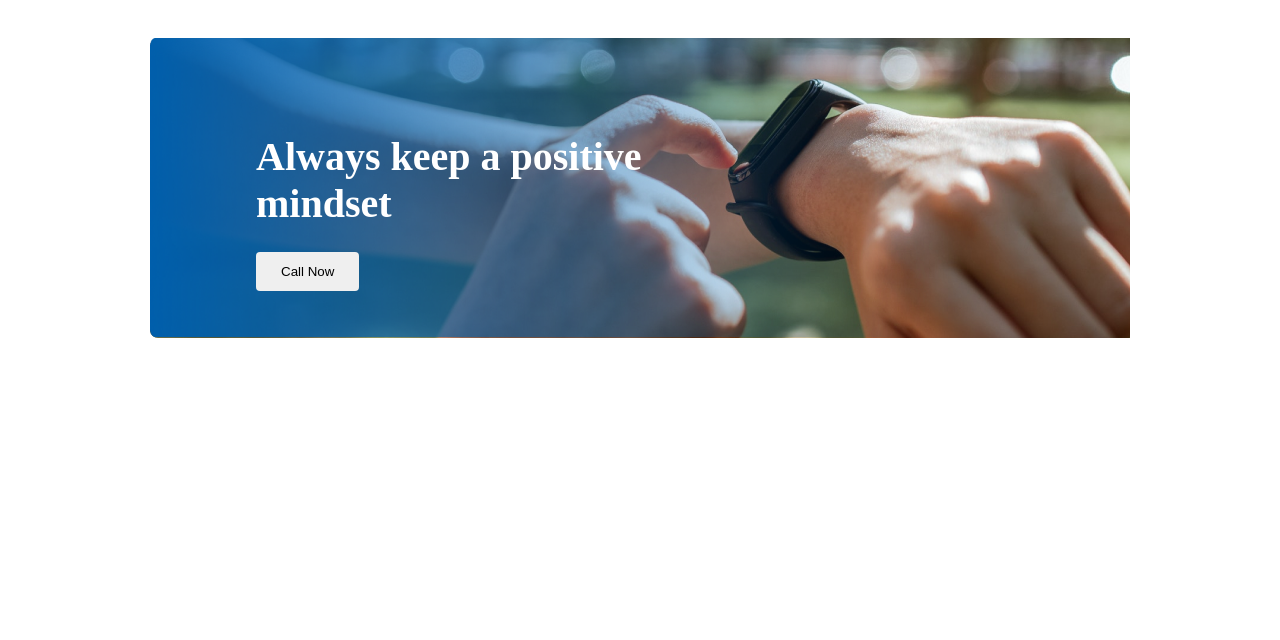
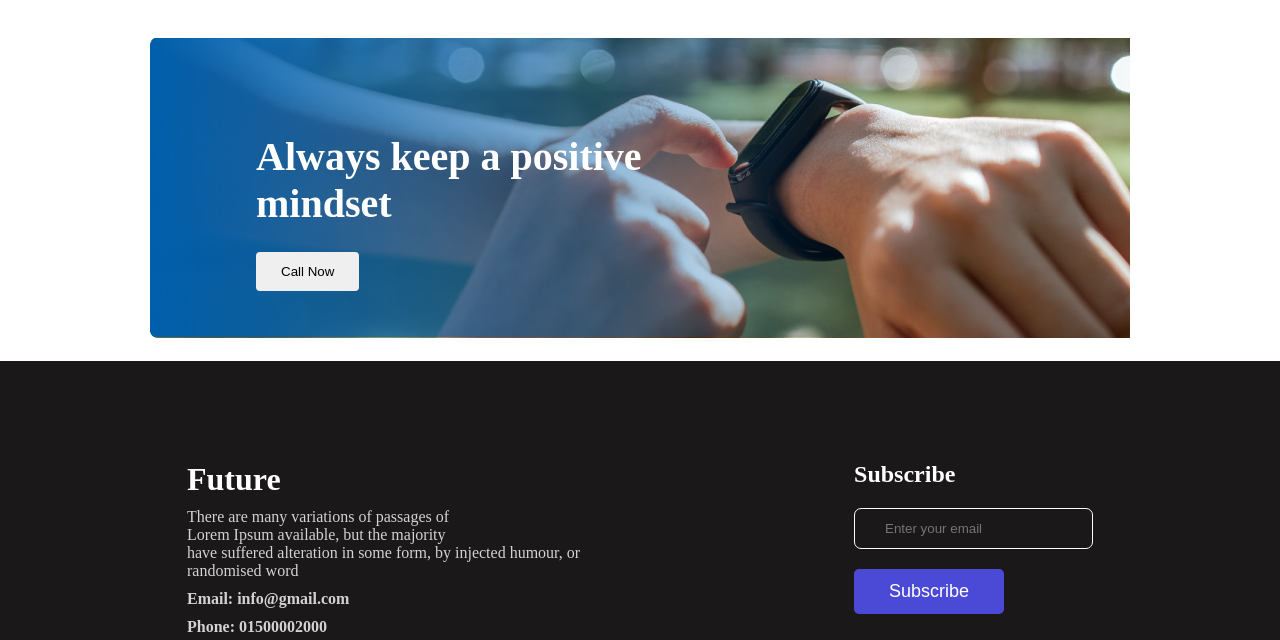
Before and after one commit to monzurul002/new-year-assignment, a plain HTML site: page index.html in a window 1280 px wide. Shown: the part 1731-2371 px from the top of the page. Before the commit the page ends 2092 px from the top, so only its background shows below. Drawn offline with Linux system fonts and the light colour scheme; files whose address does not match are found by name.

Commit message:
footer added

```diff
--- a/index.html
+++ b/index.html
@@ -95,6 +95,28 @@
         <!-- --footer secton-- -->
     <footer>
 
+            <div class="footer">
+
+                <div>
+                    <h1 class="footer-heading">Future</h1>
+                    <p class="footer-description">There are many variations of passages of <br> Lorem Ipsum
+                        available, but the majority <br> have suffered alteration in some
+                        form, by injected humour, or <br>    randomised word</p>
+                        <h4 class="footer-description">Email: info@gmail.com</h4>
+                        <h4 class="footer-description">Phone: 01500002000</h4>
+                        <img src="images/icons/fb.png" alt="">
+                        <img src="images/icons/twitter.png" alt="">
+                        <img src="images/icons/youtube.png" alt="">
+                </div>
+
+                <div>
+                    <h2>Subscribe</h2>
+                    <input class="email-input" placeholder="Enter your email" type="email" name="" id=""> <br>
+                    <button class="subscribe-btn">Subscribe</button>
+                </div>
+            </div>
+
+
     </footer>
 </body>
 </html>
--- a/style.css
+++ b/style.css
@@ -126,3 +126,41 @@
     border-radius: 4px;
 
 }
+
+/* ---footer---- */
+.footer {
+    display: flex;
+    justify-content:space-around;
+
+    padding: 100px 50px ;
+    background-color:rgb(26, 24, 24);
+    color: #FFFFFF;
+}
+.future-heading {
+    font-size: 40px ;
+    font-weight: 800;
+}
+
+.footer-description {
+    color: lightgray;
+    margin:10px 0px;
+}
+
+
+.email-input {
+    border: 1px solid #FFFFFF;
+    margin: 20px 0px;
+    border-radius: 7px;
+    padding: 12px 30px;
+    color: #FFFFFF;
+    background-color: rgb(26, 24, 24);
+}
+
+.subscribe-btn {
+    padding: 12px 35px;
+    background-color: rgba(81, 81, 240, 0.884);
+    border: none;
+    border-radius: 5px;
+    color: #FFFFFF;
+    font-size: 18px;
+}
```
